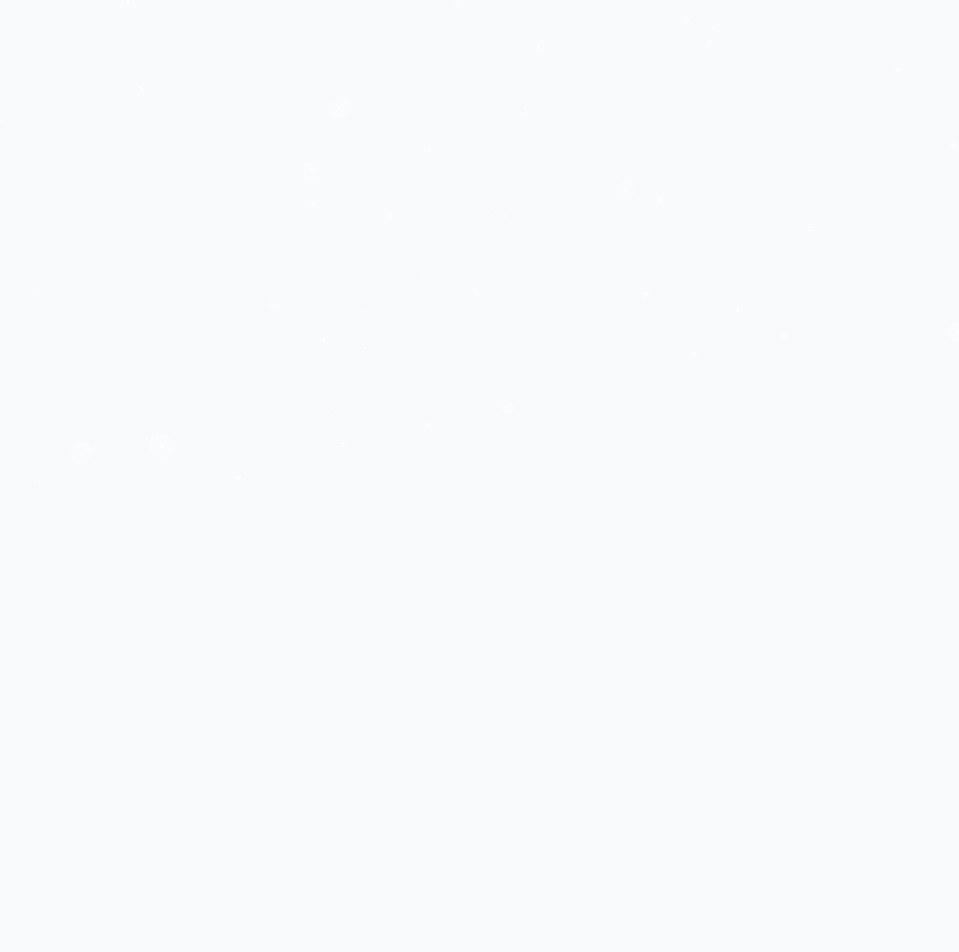
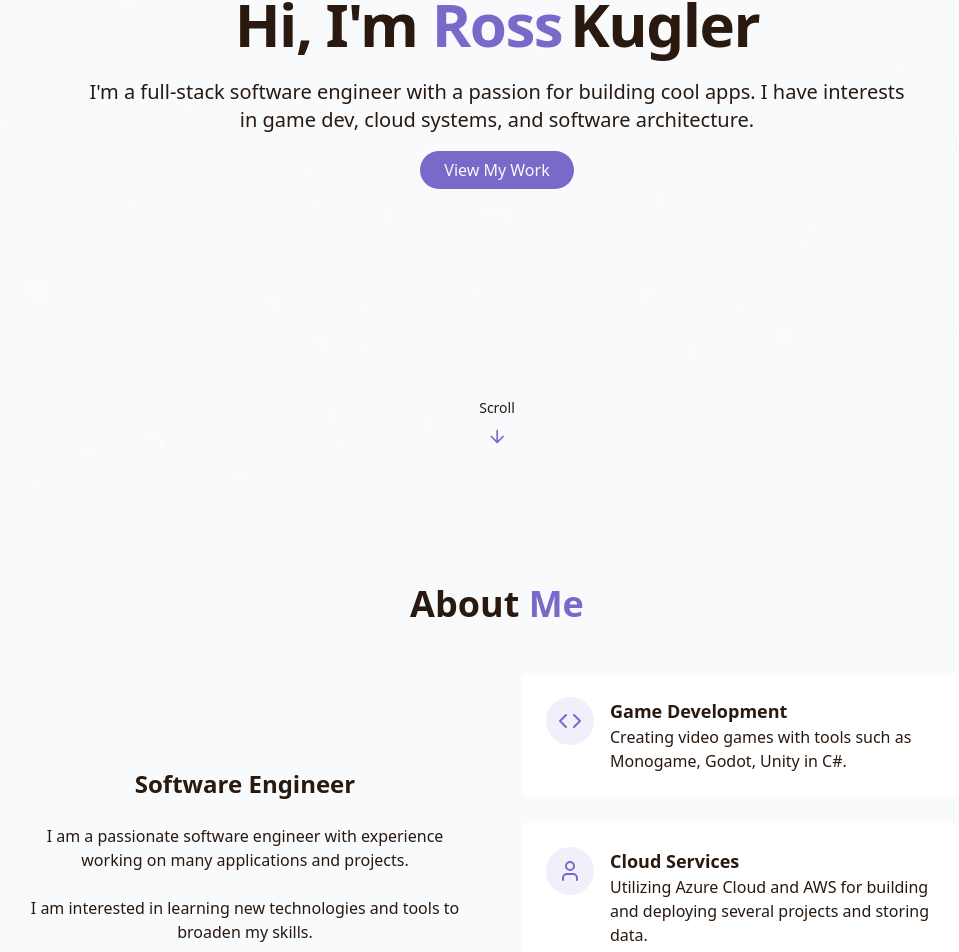
Before and after one commit to rk3026/Ross_Portfolio, a React (Vite) app in the folder ross_portfolio/: page / in a window 1280 px wide. Shown: the part 312-1264 px from the top of the page, without its empty margins (143-1102 px from the left). Before the commit the page ends 800 px from the top, so only its background shows below. Built offline with nearby package versions, Linux system fonts and the light colour scheme.

Commit message:
Finish about section

```diff
--- /dev/null
+++ b/ross_portfolio/src/components/AboutSection.jsx
@@ -0,0 +1,83 @@
+import { Briefcase, Code, User } from "lucide-react";
+
+export const AboutSection = () => {
+    return (
+        <section id="about" className="py-24 px-4 relative">
+            <div className="container mx-auto max-w-5xl">
+                <h2 className="text-3xl md:text-4xl font-bold mb-12 text-center">
+                    About <span className="text-primary"> Me</span>
+                </h2>
+
+                <div className="grid grid-cols-1 md:grid-cols-2 gap-12 items-center">
+                    <div className="space-y-6">
+                        <h3 className="text-2xl font-semibold">
+                            Software Engineer
+                        </h3>
+
+                        <p className="text-muted-foreground">
+                            I am a passionate software engineer with
+                            experience working on many applications and projects.
+                        </p>
+
+                        <p className="text-muted-foreground">
+                            I am interested in learning new technologies and tools
+                            to broaden my skills.
+                        </p>
+
+                        <div className="flex flex-col sm:flex-row gap-4 pt-4 justify-center">
+                            <a href="#contact" className="cosmic-button">
+                                Get In Touch
+                            </a>
+                            <a href="" className="px-6 py-2 rounded-full border border-primary text-primary hover:bg-primary/10 transition-colors duration-300">
+                                Download CV
+                            </a>
+                        </div>
+                    </div>
+                    <div className="grid grid-cols-1 gap-6">
+                        <div className="gradient-border p-6 card-hover">
+                            <div className="flex items-start gap-4">
+                                <div className="p-3 rounded-full bg-primary/10">
+                                    <Code className="h-6 w-6 text-primary"/>
+                                </div>
+                                <div className="text-left">
+                                    <h4 className="font-semibold text-lg"> Game Development</h4>
+                                    <p className="text-muted-foreground">
+                                        Creating video games with tools such as Monogame, Godot, Unity
+                                        in C#.
+                                    </p>
+                                </div>
+                            </div>
+                        </div>
+                        <div className="gradient-border p-6 card-hover">
+                            <div className="flex items-start gap-4">
+                                <div className="p-3 rounded-full bg-primary/10">
+                                    <User className="h-6 w-6 text-primary"/>
+                                </div>
+                                <div className="text-left">
+                                    <h4 className="font-semibold text-lg"> Cloud Services</h4>
+                                    <p className="text-muted-foreground">
+                                        Utilizing Azure Cloud and AWS for building and deploying several projects
+                                        and storing data.
+                                    </p>
+                                </div>
+                            </div>
+                        </div>
+                        <div className="gradient-border p-6 card-hover">
+                            <div className="flex items-start gap-4">
+                                <div className="p-3 rounded-full bg-primary/10">
+                                    <Briefcase className="h-6 w-6 text-primary"/>
+                                </div>
+                                <div className="text-left">
+                                    <h4 className="font-semibold text-lg"> Project Management</h4>
+                                    <p className="text-muted-foreground">
+                                        Leading project architecture and design choices with agile methodologies.
+                                    </p>
+                                </div>
+                            </div>
+                        </div>
+                    </div>
+                </div>
+            </div>
+        </section>
+    );
+}
--- /dev/null
+++ b/ross_portfolio/src/components/HeroSection.jsx
@@ -0,0 +1,31 @@
+import { ArrowDown } from "lucide-react"
+
+export const HeroSection = () => {
+    return <section id="hero" className="relative min-h-screen flex flex-col items-center justify-center px-4">
+        <div className="container max-w-4xl mx-auto text-center z-10">
+            <div className="space-y-6">
+                <h1 className="text-4xl md:text-6xl font-bold tracking-tight">
+                    <span className="opacity-0 animate-fade-in"> Hi, I'm</span>
+                    <span className="text-primary opacity-0 animate-fade-in-delay-1"> Ross</span>
+                    <span className="text-gradient ml-2 opacity-0 animate-fade-in-delay-2">Kugler</span>
+                </h1>
+                <p className="text-lg md:text-xl text-muted-foreground max-2-2xl mx-auto opacity-0 animate-fade-in-delay-3">
+                    I'm a full-stack software engineer with a passion for building cool apps.
+                    I have interests in game dev, cloud systems,
+                    and software architecture.
+                </p>
+
+                <div>
+                    <a href="#projects" className="cosmic-button">
+                        View My Work
+                    </a>
+                </div>
+            </div>
+        </div>
+
+        <div className="absolute bottom-8 left-1/2 transform -translate-x-1/2 flex flex-col items-center animate-bounce">
+        <span className="text-sm text-muted-foreground mb-2"> Scroll </span>
+        <ArrowDown className="h-5 w-5 text-primary" />
+        </div>
+    </section>
+}
--- a/ross_portfolio/src/pages/Home.jsx
+++ b/ross_portfolio/src/pages/Home.jsx
@@ -1,6 +1,8 @@
 import { NavBar } from "@/components/NavBar";
 import { ThemeToggle } from "../components/ThemeToggle";
 import { StarBackground } from "@/components/StarBackground";
+import { HeroSection } from "../components/HeroSection";
+import { AboutSection } from "../components/AboutSection";
 
 export const Home = () => {
     return (
@@ -14,6 +16,10 @@
         <NavBar />
 
         {/* Main Content */}
+        <main>
+            <HeroSection />
+            <AboutSection />
+        </main>
 
         {/* Footer */}
 
```
